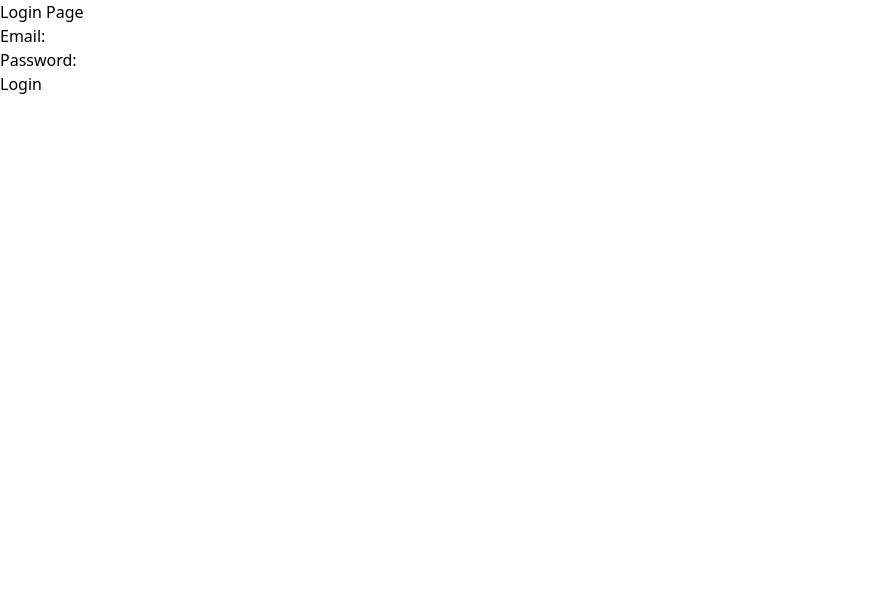
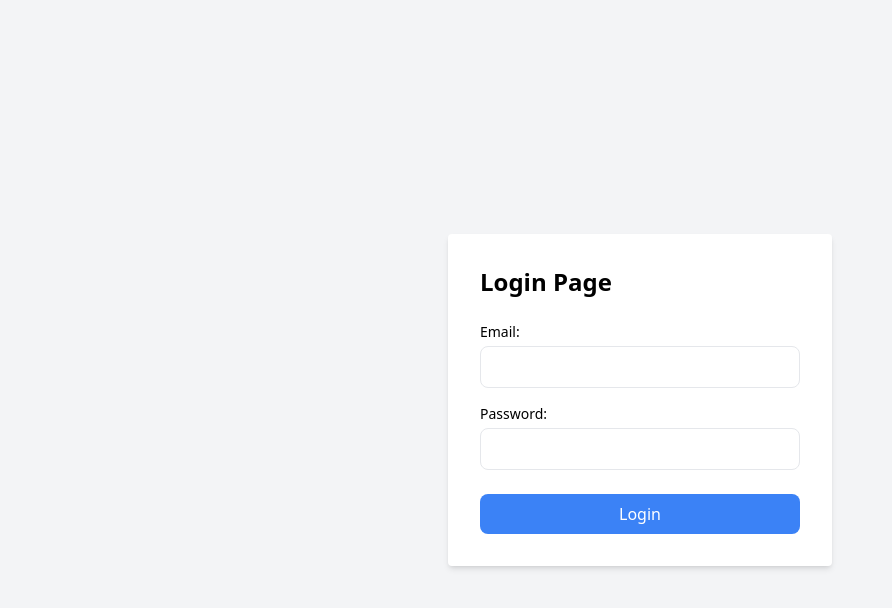
Before and after one commit to lmadhuranga/nestjs-reactjs-mongodb-crud-operation, a React (Create React App) app in the folder frontend/: page /login in a window 1280 px wide. Shown: the top 608 px of the page, without its empty margins (0-892 px from the left). Built offline with nearby package versions, Linux system fonts and the light colour scheme.

Commit message:
Configured tailwind css

```diff
--- a/frontend/src/components/Login/Login.tsx
+++ b/frontend/src/components/Login/Login.tsx
@@ -38,29 +38,32 @@ const Login: React.FC = () => {
   };
 
   return (
-    <div className="login-container">
-      <div className="login-box">
-        <h2 className="login-title">Login Page</h2>
-        {error && <p className="error-message">{error}</p>}
-        <div className="form-group">
-          <label>Email:</label>
+    <div className="flex justify-center items-center h-screen bg-gray-100 login-container">
+      <div className="bg-white p-8 rounded shadow-md w-96">
+        <h2 className="text-2xl font-semibold mb-6">Login Page</h2>
+        {error && <p className="text-red-500 mb-4">{error}</p>}
+        <div className="mb-4">
+          <label className="block text-sm font-medium mb-1">Email:</label>
           <input
             type="email"
-            className="form-control"
+            className="w-full px-3 py-2 border rounded-lg focus:outline-none focus:border-blue-500"
             value={email}
-            onChange={e => setEmail(e.target.value)}
+            onChange={(e) => setEmail(e.target.value)}
           />
         </div>
-        <div className="form-group">
-          <label>Password:</label>
+        <div className="mb-6">
+          <label className="block text-sm font-medium mb-1">Password:</label>
           <input
             type="password"
-            className="form-control"
+            className="w-full px-3 py-2 border rounded-lg focus:outline-none focus:border-blue-500"
             value={password}
-            onChange={e => setPassword(e.target.value)}
+            onChange={(e) => setPassword(e.target.value)}
           />
         </div>
-        <button className="login-button" onClick={handleLogin}>
+        <button
+          className="w-full bg-blue-500 text-white py-2 rounded-lg hover:bg-blue-600"
+          onClick={handleLogin}
+        >
           Login
         </button>
       </div>
--- a/frontend/src/pages/SubscriptionPackages.tsx
+++ b/frontend/src/pages/SubscriptionPackages.tsx
@@ -1,10 +1,11 @@
 import React, { useEffect, useState } from 'react';
 import PackageType from '../interfaces/PackageType';
 import authorizedFetch from '../helpers/fetchWrapper';
+import { useNavigate } from 'react-router';
 
 const SubscriptionPackages: React.FC = () => {
   const [packages, setPackages] = useState<PackageType[]>([]);
-
+  const navigate = useNavigate();
   useEffect(() => {
     async function fetchPackages() {
       try {
@@ -12,6 +13,7 @@ const SubscriptionPackages: React.FC = () => {
         const data = await response.json();
         setPackages(data);
       } catch (error) {
+        navigate('/login')
         console.error('Error fetching packages:', error);
       }
     }
@@ -59,22 +61,28 @@ const SubscriptionPackages: React.FC = () => {
   const unsubBtnClickHandler = (serviceId: number) => {
     unsubscribe(serviceId)
   }
-
   const buttons = (id: number) => (
-    <>
-      <button onClick={(e) => subBtnClickHandler(id)}>Sub</button> | <button onClick={(e) => unsubBtnClickHandler(id)}> Unsub</button >
-    </>
-  )
-
-
+    <div className="mt-2">
+      <button
+        className="bg-blue-500 hover:bg-blue-600 text-white py-2 px-4 rounded mr-2"
+        onClick={(e) => subBtnClickHandler(id)} > Sub </button>
+      <button
+        className="bg-red-500 hover:bg-red-600 text-white py-2 px-4 rounded"
+        onClick={(e) => unsubBtnClickHandler(id)} > Unsub </button>
+    </div>
+  );
   return (
-    <div>
-      <h2>Subscription Packages</h2>
-      <ul>
+    <div className="bg-gray-100 py-8">
+      <h2 className="text-2xl font-semibold text-center mb-4">Subscription Packages</h2>
+      <div className="grid grid-cols-1 gap-4 md:grid-cols-2 lg:grid-cols-3 xl:grid-cols-4 px-4">
         {packages.map((subscriptionPackage) => (
-          <li key={subscriptionPackage._id} > {subscriptionPackage?.name} {buttons(subscriptionPackage._id)} </li>
+          <div key={subscriptionPackage._id} className="bg-white rounded shadow p-4">
+            <h3 className="text-lg font-semibold mb-2">{subscriptionPackage?.name}</h3>
+            <p className="text-gray-500">{subscriptionPackage?.name}</p>
+            {buttons(subscriptionPackage._id)}
+          </div>
         ))}
-      </ul>
+      </div>
     </div>
   );
 };
--- a/frontend/tailwind.config.js
+++ b/frontend/tailwind.config.js
@@ -1,8 +1,10 @@
 /** @type {import('tailwindcss').Config} */
 module.exports = {
-  content: [],
-  theme: {
-    extend: {},
-  },
-  plugins: [],
-}
+    content: [
+      "./src/**/*.{js,jsx,ts,tsx}",
+    ],
+    theme: {
+      extend: {},
+    },
+    plugins: [],
+  }
```
Also changed, not shown: 1 other file (tests, documents, lock files or other folders).
